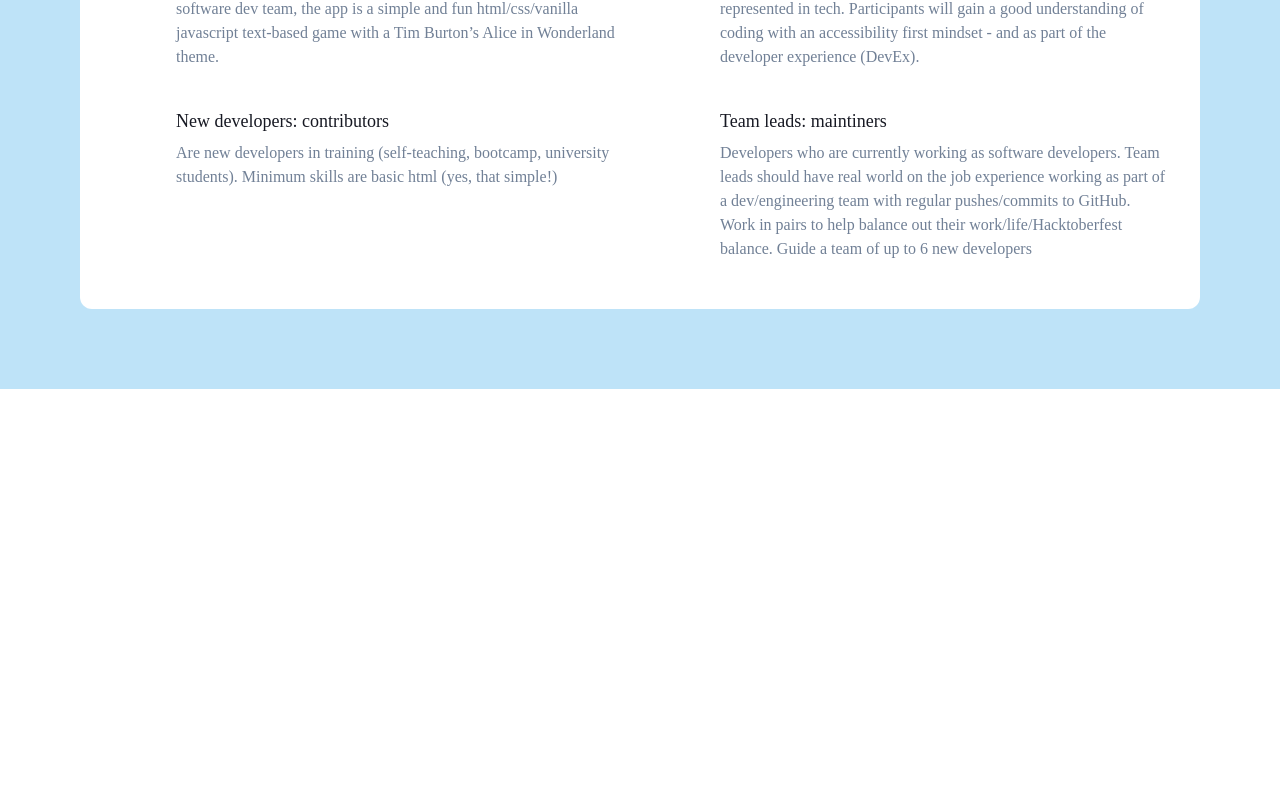
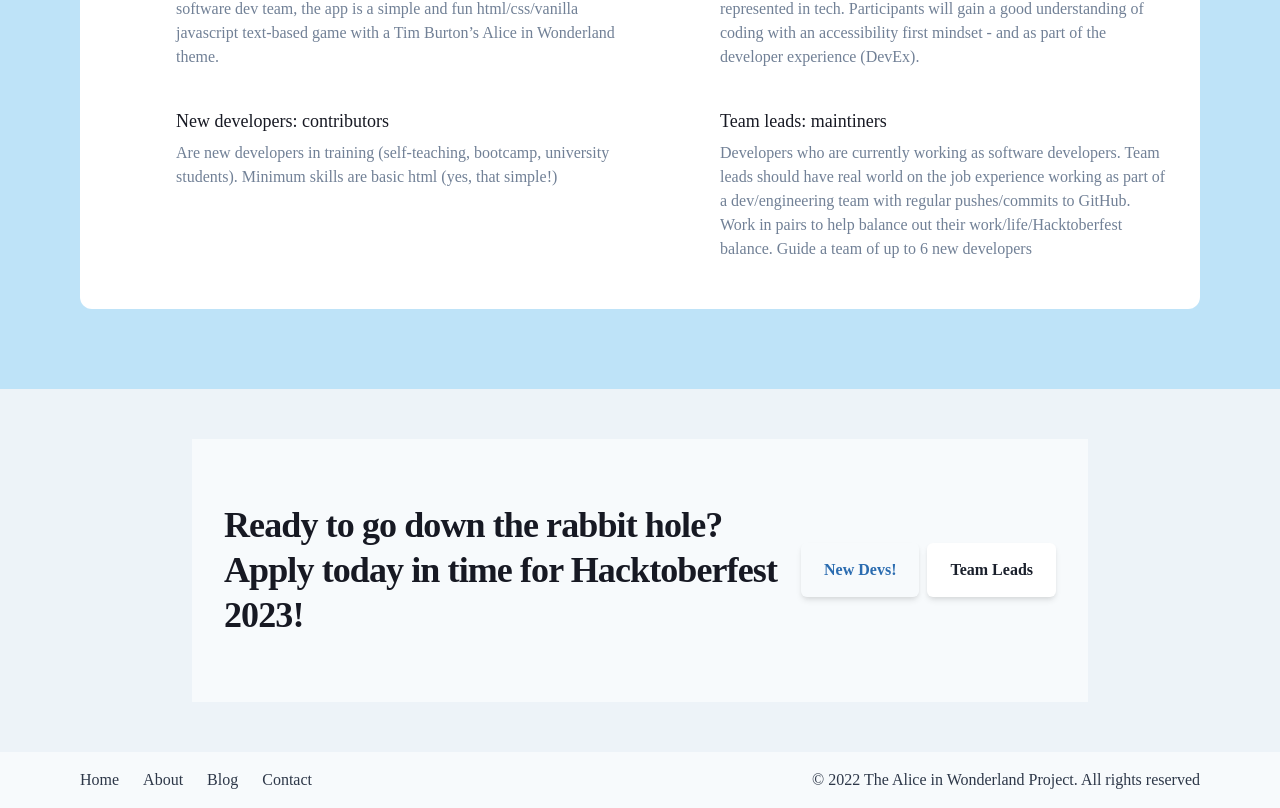
Before and after one commit to GingerKiwi/alice2-dev-react, a React (Vite) app: page / in a window 1280 px wide. Shown: the part 1348-2156 px from the top of the page. Before the commit the page ends 1737 px from the top, so only its background shows below. Built offline with nearby package versions, Linux system fonts and the light colour scheme.

Commit message:
Complete basic layout for 4 section 1pg app.

```diff
--- a/src/App.jsx
+++ b/src/App.jsx
@@ -1,9 +1,10 @@
-import { Container, Box } from '@chakra-ui/react'
-import About from './components/About.jsx';
+// import { Container, Box } from '@chakra-ui/react'
+// import About from './components/About.jsx';
 import Footer from './components/Footer.jsx';
-import Header from './components/Header.jsx';
+// import Header from './components/Header.jsx';
 import Hero from './components/Hero.jsx';
 import Features from './components/Features.jsx';
+import CallToAction from './components/CallToAction.jsx';
 // import ContactForm from './components/ContactForm.jsx'
 
 const App = () => {
@@ -11,6 +12,8 @@ const App = () => {
     <>
     <Hero />
     <Features />
+    <CallToAction />
+    <Footer />
     {/* <Box bg='blackAlpha.900' color='white' height='800vh' paddingTop={100}>
       <Container centerContent>
 
--- /dev/null
+++ b/src/components/CallToAction.jsx
@@ -0,0 +1,143 @@
+import {
+    Box,
+    Flex,
+    Link,
+    chakra,
+    Stack,
+  } from '@chakra-ui/react'
+
+const CallToAction = () => {
+  return (
+    <Flex
+    bg="#edf3f8"
+    _dark={{
+      bg: "#3e3e3e",
+    }}
+    p={50}
+    w="full"
+    alignItems="center"
+    justifyContent="center"
+  >
+    <Box
+      bg="gray.50"
+      _dark={{
+        bg: "gray.800",
+      }}
+    >
+      <Box
+        maxW="7xl"
+        w={{
+          md: "3xl",
+          lg: "4xl",
+        }}
+        mx="auto"
+        py={{
+          base: 12,
+          lg: 16,
+        }}
+        px={{
+          base: 4,
+          lg: 8,
+        }}
+        display={{
+          lg: "flex",
+        }}
+        alignItems={{
+          lg: "center",
+        }}
+        justifyContent={{
+          lg: "space-between",
+        }}
+      >
+        <chakra.h2
+          fontSize={{
+            base: "3xl",
+            sm: "4xl",
+          }}
+          fontWeight="extrabold"
+          letterSpacing="tight"
+          lineHeight="shorter"
+          color="gray.900"
+          _dark={{
+            color: "gray.100",
+          }}
+        >
+          <chakra.span display="block">Ready to go down the rabbit hole?</chakra.span>
+          <chakra.span
+            display="block"
+            color="brand.600"
+            _dark={{
+              color: "gray.500",
+            }}
+          >
+            Apply today in time for Hacktoberfest 2023!
+          </chakra.span>
+        </chakra.h2>
+        <Stack
+          direction={{
+            base: "column",
+            sm: "row",
+          }}
+          mt={{
+            base: 8,
+            lg: 0,
+          }}
+          flexShrink={{
+            lg: 0,
+          }}
+        >
+          <Link
+            w={["full","auto"]}
+            display="inline-flex"
+            alignItems="center"
+            justifyContent="center"
+            px={5}
+            py={3}
+            border="solid transparent"
+            fontWeight="bold"
+            rounded="md"
+            shadow="md"
+            _light={{
+              color: "blue.600",
+            }}
+            bg="brand.600"
+            _dark={{
+              bg: "brand.500",
+            }}
+            _hover={{
+              bg: "brand.700",
+              _dark: {
+                bg: "brand.600",
+              },
+            }}
+          >
+            New Devs!
+          </Link>
+          <Link
+            w={["full", "auto"]}
+            display="inline-flex"
+            alignItems="center"
+            justifyContent="center"
+            px={5}
+            py={3}
+            border="solid transparent"
+            fontWeight="bold"
+            rounded="md"
+            shadow="md"
+            color="brand.600"
+            bg="white"
+            _hover={{
+              bg: "brand.50",
+            }}
+          >
+            Team Leads
+          </Link>
+        </Stack>
+      </Box>
+    </Box>
+  </Flex>
+
+  )
+}
+
+export default CallToAction
--- a/src/components/Footer.jsx
+++ b/src/components/Footer.jsx
@@ -1,17 +1,36 @@
-import { Box, Text, Flex } from '@chakra-ui/react';
+'use client'
 
-const Footer = () => {
-    return (
-      <Box marginTop={150}>
-          <Flex justifyContent='center' alignItems='center'>
+import { Box, Container, Stack, Text, useColorModeValue } from '@chakra-ui/react'
 
-              <Text>
-                  Links Here!
-              </Text>
-          </Flex>
-
-      </Box>
-    )
-  }
-
-export default Footer
+export default function SmallWithNavigation() {
+  return (
+    <Box
+      bg={useColorModeValue('gray.50', 'gray.900')}
+      color={useColorModeValue('gray.700', 'gray.200')}>
+      <Container
+        as={Stack}
+        maxW={'6xl'}
+        py={4}
+        direction={{ base: 'column', md: 'row' }}
+        spacing={4}
+        justify={{ base: 'center', md: 'space-between' }}
+        align={{ base: 'center', md: 'center' }}>
+        <Stack direction={'row'} spacing={6}>
+          <Box as="a" href={'#'}>
+            Home
+          </Box>
+          <Box as="a" href={'#'}>
+            About
+          </Box>
+          <Box as="a" href={'#'}>
+            Blog
+          </Box>
+          <Box as="a" href={'#'}>
+            Contact
+          </Box>
+        </Stack>
+        <Text>© 2022 The Alice in Wonderland Project. All rights reserved</Text>
+      </Container>
+    </Box>
+  )
+}
--- a/src/components/Hero.jsx
+++ b/src/components/Hero.jsx
@@ -46,7 +46,7 @@ export default function Hero() {
               _hover={{
                 bg: 'blue.500',
               }}>
-              Create Project
+              Get Involved!
             </Button>
             <Button rounded={'full'}>How It Works</Button>
           </Stack>
```
